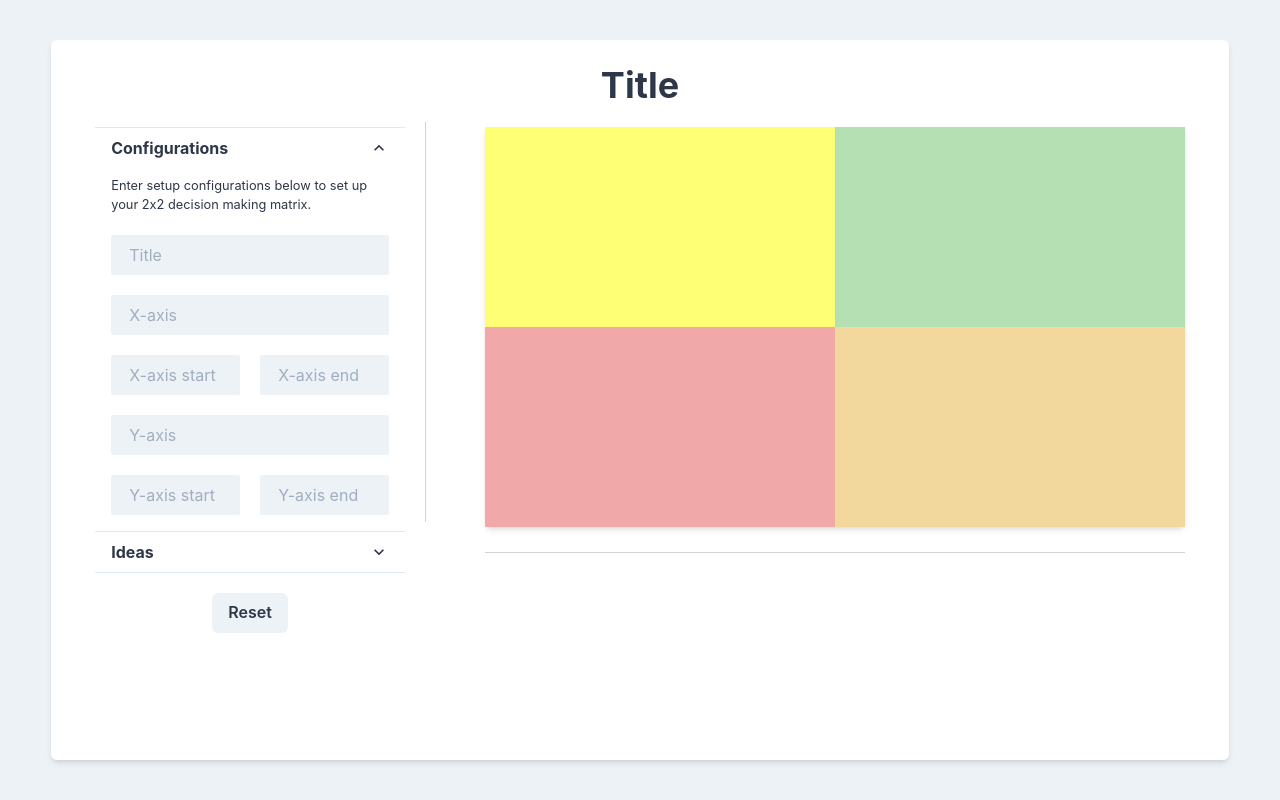
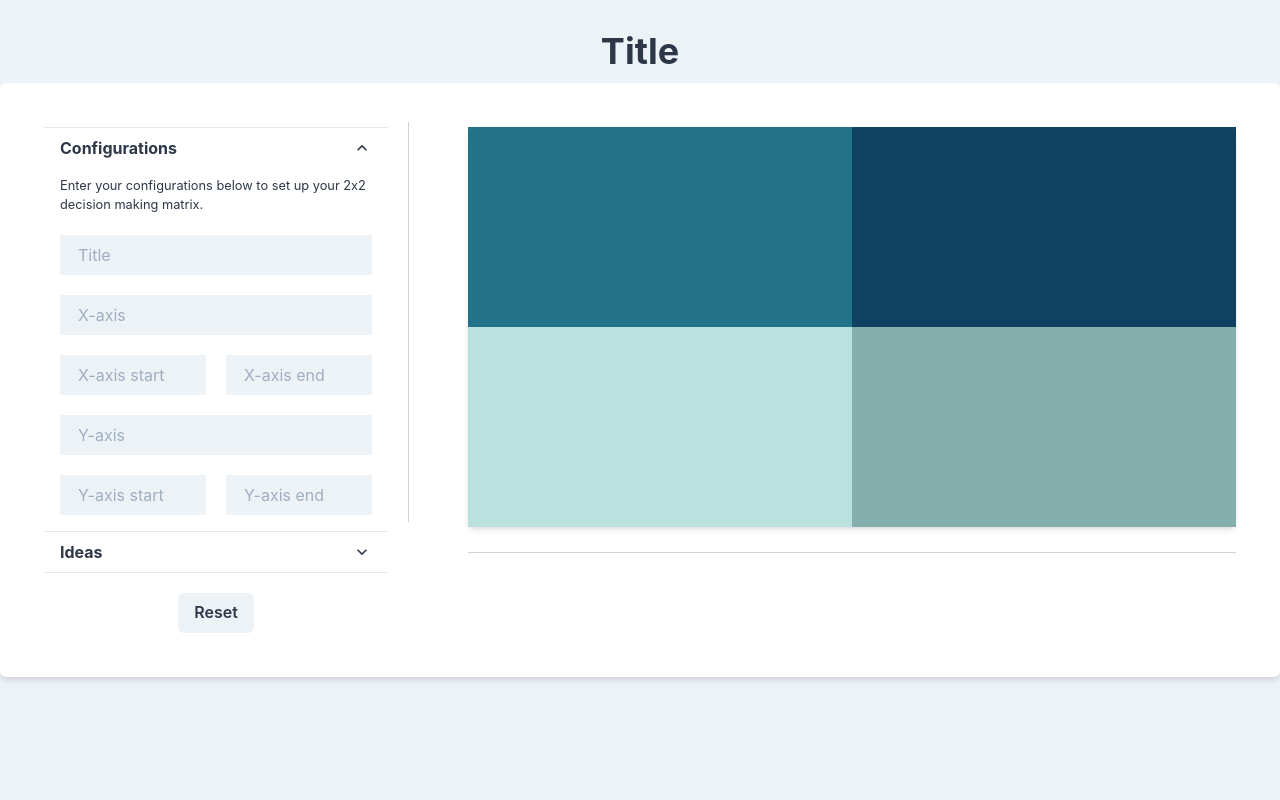
Before and after one commit to rporeilly/2x2matrix, a React (Create React App) app: page / in a window 1280 px wide. Built offline with nearby package versions, Linux system fonts and the light colour scheme.

Commit message:
theming; copy edits

```diff
--- a/src/App.js
+++ b/src/App.js
@@ -81,8 +81,8 @@ function App() {
   return (
     <ChakraProvider theme={theme}>
       <Box textAlign="center" fontSize="xl" >
-        <Box boxShadow="md" p="6" bg="white" rounded="md" minH="90vh" maxW="92%" m="5vh auto 0" className="wrapper">
-          <Heading as="h1">{matrixTitle ? matrixTitle : "Title"}</Heading>
+        <Heading as="h1" m="30px 0 -30px">{matrixTitle ? matrixTitle : "Title"}</Heading>
+        <Box boxShadow="md" p="6" bg="white" rounded="md" minH="50vh" maxW="1400px" m="5vh auto 0" className="wrapper">
           <Grid templateColumns="repeat(6, 1fr)" gap={10}>
             <GridItem colSpan={2} p="5">
               <Controls
--- a/src/components/Controls.js
+++ b/src/components/Controls.js
@@ -20,7 +20,7 @@ function Controls(props) {
           </h2>
           <AccordionPanel pb={4}>
           <Stack spacing={5}>
-              <Text align="left">Enter setup configurations below to set up your 2x2 decision making matrix.</Text>
+              <Text align="left">Enter your configurations below to set up your 2x2 decision making matrix.</Text>
               <Input rounded="sm" variant="filled" onChange={props.setTitle} value={props.matrixTitle} placeholder="Title" />
               <Input rounded="sm" variant="filled" onChange={props.getX} value={props.xAxis} placeholder="X-axis" />
               <Flex>
--- a/src/components/Display.js
+++ b/src/components/Display.js
@@ -55,28 +55,28 @@ function Display(props) {
       </Box>
       <Box id="matrix" rounded="md" boxShadow="md">
         <SimpleGrid columns={2} spacing={0}>
-          <Box minH="200" bg="#ffff76">
+          <Box minH="200" bg="#227387" color="#fff">
             <Center p="10">
               <UnorderedList align="left">
                 {listItemsTopLeft}
               </UnorderedList>
             </Center>
           </Box>
-          <Box minH="200" bg="#b4e0b4">
+          <Box minH="200" bg="#0F4261" color="#fff">
             <Center p="10">
               <UnorderedList align="left">
                 {listItemsTopRight}
               </UnorderedList>
             </Center>
           </Box>
-          <Box minH="200" bg="#f1a8a8">
+          <Box minH="200" bg="#BBE1DE">
             <Center p="10">
               <UnorderedList align="left">
                 {listItemsBottomLeft}
               </UnorderedList>
             </Center>
           </Box>
-          <Box minH="200" bg="#f3d89d">
+          <Box minH="200" bg="#85AFAC">
             <Center p="10">
               <UnorderedList align="left">
                 {listItemsBottomRight}
```
